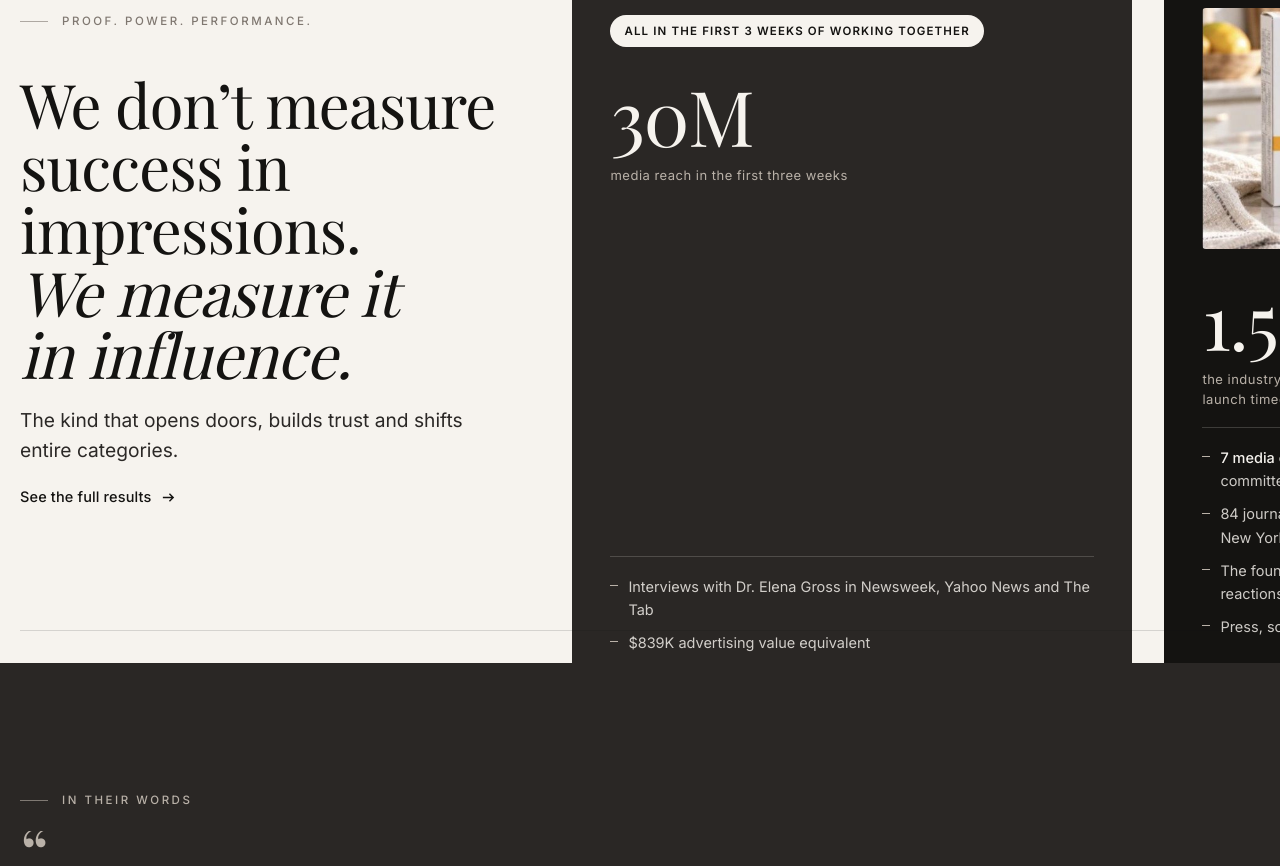
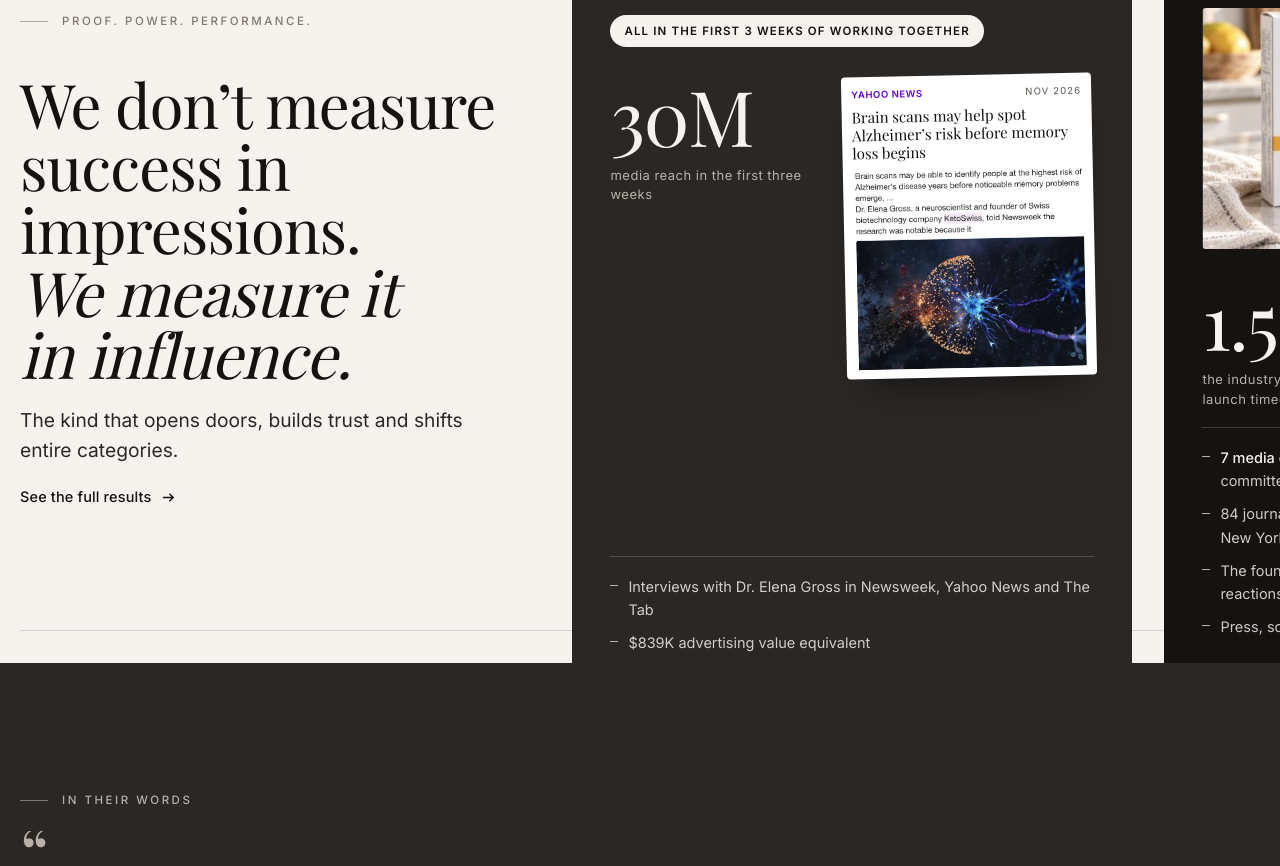
Before and after one commit to EchoPRIntel/echobrandcomms.com, a plain HTML site: page index.html in a window 1280 px wide. Shown: the part 5535-6401 px from the top of the page. Drawn offline with nearby package versions, Linux system fonts and the light colour scheme; animation ran at ten frames a second; a web font is replaced by a local one.

Commit message:
Add Yahoo News clipping to KetoSwiss case card
Co-Authored-By: Claude Opus 5.5 <noreply@anthropic.com>
Claude-Session: https://claude.ai/code/session_012NjGm9AmdpG4zE512vWgmb

```diff
--- a/assets/css/style.css
+++ b/assets/css/style.css
@@ -789,3 +789,17 @@ body.menu-open .nav { color: var(--paper); background: transparent; box-shadow:
 .weeks-badge { display: flex; align-items: center; gap: 14px; flex-wrap: wrap; margin-bottom: 28px; font-size: 16px; color: var(--paper); }
 .weeks-badge span { font-size: 12px; letter-spacing: .14em; text-transform: uppercase; font-weight: 600; color: var(--ink); background: var(--paper); border-radius: 999px; padding: 8px 16px; }
 .case li strong { color: var(--paper); font-weight: 500; }
+
+/* ---------- Press clipping in case card ---------- */
+.clip { margin: 6px 0 0; background: #fff; color: #141311; border-radius: var(--radius); padding: 14px 14px 12px; transform: rotate(-1.2deg); box-shadow: 0 24px 40px -24px rgba(0,0,0,.6); max-width: 440px; }
+.clip figcaption { display: flex; justify-content: space-between; align-items: baseline; font-size: 11px; letter-spacing: .12em; text-transform: uppercase; color: #5b5550; margin-bottom: 6px; }
+.clip .clip-src { font-weight: 700; color: #6001d2; letter-spacing: .06em; }
+.clip-h { font-family: var(--display); font-size: 18px; line-height: 1.2; margin-bottom: 10px; color: #141311; }
+.clip img { width: 100%; height: auto; border-radius: 2px; display: block; }
+
+.case-split { display: grid; grid-template-columns: minmax(0, 1fr) minmax(0, 250px); gap: 22px; align-items: start; }
+.case-split .clip { margin-top: 10px; padding: 10px 10px 9px; }
+.case-split .clip-h { font-size: 15px; margin-bottom: 8px; }
+.case-split .clip figcaption { font-size: 9.5px; }
+.case-split .clip img { max-height: 200px; object-fit: cover; object-position: top; }
+@media (max-width: 900px), (pointer: coarse) { .case-split { grid-template-columns: minmax(0, 1fr); } .case-split .clip { max-width: 440px; } .case-split .clip img { max-height: none; } .case-split .clip-h { font-size: 18px; } }
--- a/index.html
+++ b/index.html
@@ -181,7 +181,13 @@
         <span class="kicker">Neuroscience &amp; brain health · Switzerland &amp; US</span>
         <h3>KetoSwiss &amp; Dr. Elena Gross</h3>
         <span class="case-badge">All in the first 3 weeks of working together</span>
-        <div class="big"><span data-count="30">0</span>M<small>media reach in the first three weeks</small></div>
+        <div class="case-split"><div class="big"><span data-count="30">0</span>M<small>media reach in the first three weeks</small></div>
+        <figure class="clip">
+          <figcaption><span class="clip-src">Yahoo News</span><span class="clip-date">Nov 2026</span></figcaption>
+          <p class="clip-h">Brain scans may help spot Alzheimer’s risk before memory loss begins</p>
+          <img src="assets/img/press-yahoo-ketoswiss.jpg" alt="Yahoo News article quoting Dr. Elena Gross, founder of KetoSwiss, on new Alzheimer’s research" loading="lazy">
+        </figure>
+        </div>
         <ul><li>Interviews with Dr. Elena Gross in Newsweek, Yahoo News and The Tab</li><li>$839K advertising value equivalent</li><li>New website and founder positioning for Dr. Gross</li></ul>
       </article>
       <article class="case case--br2">
```
Also changed, not shown: results.html (+7 -1 lines), assets/img/press-yahoo-ketoswiss.jpg (added).
